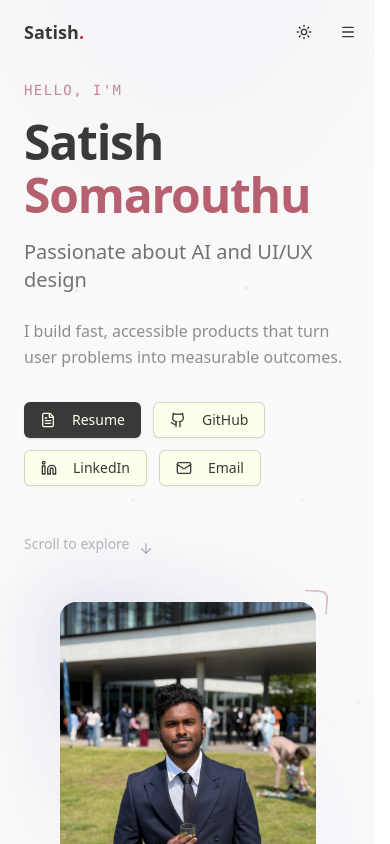
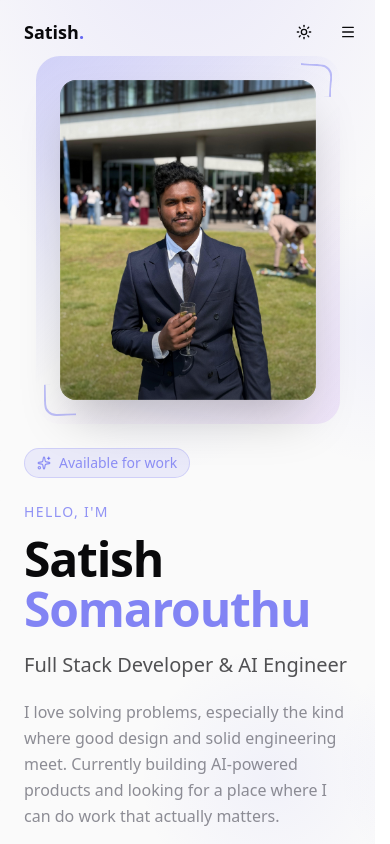
Before and after one commit to satish27072002/portfolio_design1, a Next.js app: page / in a window 390 px wide. Shown: the top 844 px of the page. Built offline with nearby package versions, Linux system fonts and the light colour scheme.

Commit message:
fixed content

```diff
--- a/src/app/globals.css
+++ b/src/app/globals.css
@@ -7,34 +7,35 @@
    ───────────────────────────────────────────── */
 @layer base {
   :root {
-    --background: 63 100% 96%;        /* ~ivory #FCFFEB */
-    --foreground: 120 1% 22%;         /* ~graphite */
+    --background: 0 0% 100%;
+    --foreground: 240 10% 3.9%;
 
-    --card: 63 100% 97%;
-    --card-foreground: 120 1% 22%;
+    --card: 0 0% 100%;
+    --card-foreground: 240 10% 3.9%;
 
-    --popover: 63 100% 97%;
-    --popover-foreground: 120 1% 22%;
+    --popover: 0 0% 100%;
+    --popover-foreground: 240 10% 3.9%;
 
-    --primary: 349 48% 44%;           /* cherry rose #A93F55 */
-    --primary-foreground: 63 100% 96%;
+    --primary: 239 84% 67%;
+    --primary-foreground: 0 0% 100%;
 
-    --secondary: 210 3% 57%;          /* grey olive #8A8E91 */
-    --secondary-foreground: 120 1% 22%;
+    --secondary: 240 4.8% 95.9%;
+    --secondary-foreground: 240 5.9% 10%;
 
-    --muted: 210 5% 90%;
-    --muted-foreground: 210 3% 45%;
+    --muted: 240 4.8% 95.9%;
+    --muted-foreground: 240 3.8% 46.1%;
 
-    --accent: 349 48% 95%;
-    --accent-foreground: 349 48% 35%;
+    --accent: 240 4.8% 95.9%;
+    --accent-foreground: 240 5.9% 10%;
 
-    --destructive: 0 84% 60%;
+    --destructive: 0 84.2% 60.2%;
     --destructive-foreground: 0 0% 98%;
 
-    --border: 210 3% 82%;
-    --input: 210 3% 82%;
-    --ring: 349 48% 44%;
-    --radius: 0.5rem;
+    --border: 240 5.9% 90%;
+    --input: 240 5.9% 90%;
+    --ring: 239 84% 67%;
+
+    --radius: 0.75rem;
 
     --chart-1: 12 76% 61%;
     --chart-2: 173 58% 39%;
@@ -43,37 +44,35 @@
     --chart-5: 27 87% 67%;
   }
 
-  /* ─────────────────────────────────────────────
-     2. CSS VARIABLES — Dark mode
-     ───────────────────────────────────────────── */
+  /* Dark mode */
   .dark {
-    --background: 120 1% 22%;         /* ~graphite #363736 */
-    --foreground: 63 100% 96%;        /* ~ivory */
+    --background: 240 10% 3.9%;
+    --foreground: 0 0% 98%;
 
-    --card: 120 1% 26%;
-    --card-foreground: 63 100% 96%;
+    --card: 240 10% 8%;
+    --card-foreground: 0 0% 98%;
 
-    --popover: 120 1% 22%;
-    --popover-foreground: 63 100% 96%;
+    --popover: 240 10% 8%;
+    --popover-foreground: 0 0% 98%;
 
-    --primary: 349 48% 58%;           /* cherry rose, lightened */
-    --primary-foreground: 120 1% 22%;
+    --primary: 239 84% 67%;
+    --primary-foreground: 0 0% 100%;
 
-    --secondary: 210 3% 35%;
-    --secondary-foreground: 63 100% 96%;
+    --secondary: 240 3.7% 15.9%;
+    --secondary-foreground: 0 0% 98%;
 
-    --muted: 120 1% 30%;
-    --muted-foreground: 210 3% 65%;
+    --muted: 240 3.7% 15.9%;
+    --muted-foreground: 240 5% 64.9%;
 
-    --accent: 349 30% 28%;
-    --accent-foreground: 349 48% 85%;
+    --accent: 240 3.7% 15.9%;
+    --accent-foreground: 0 0% 98%;
 
-    --destructive: 0 62% 50%;
+    --destructive: 0 62.8% 30.6%;
     --destructive-foreground: 0 0% 98%;
 
-    --border: 120 1% 32%;
-    --input: 120 1% 32%;
-    --ring: 349 48% 58%;
+    --border: 240 3.7% 15.9%;
+    --input: 240 3.7% 15.9%;
+    --ring: 239 84% 67%;
 
     --chart-1: 220 70% 50%;
     --chart-2: 160 60% 45%;
--- a/src/app/layout.tsx
+++ b/src/app/layout.tsx
@@ -1,45 +1,60 @@
 import type { Metadata } from "next";
-import localFont from "next/font/local";
-import { Cormorant_Garamond } from "next/font/google";
+import localFonts from "next/font/local";
 import { ThemeProvider } from "next-themes";
 import { Analytics } from "@vercel/analytics/react";
 import "./globals.css";
 
-const geistSans = localFont({
+const geistSans = localFonts({
   src: "./fonts/GeistVF.woff",
   variable: "--font-geist-sans",
   weight: "100 900",
 });
-const geistMono = localFont({
+const geistMono = localFonts({
   src: "./fonts/GeistMonoVF.woff",
   variable: "--font-geist-mono",
   weight: "100 900",
 });
-const cormorantGaramond = Cormorant_Garamond({
-  subsets: ["latin"],
-  weight: ["400", "600"],
-  variable: "--font-cormorant",
-  display: "swap",
-});
 
 export const metadata: Metadata = {
-  title: "Satish Somarouthu — Software Engineer",
+  title: {
+    default: "Satish Somarouthu — Full Stack Developer & AI Engineer",
+    template: "%s | Satish Somarouthu",
+  },
   description:
-    "Personal portfolio of Satish Somarouthu — full-stack engineer building fast, accessible products.",
+    "Full-stack developer specializing in AI integration, React, Node.js, and scalable applications. Building impactful solutions from concept to deployment.",
+  keywords: [
+    "Satish Somarouthu",
+    "full-stack developer",
+    "software engineer",
+    "AI engineer",
+    "React",
+    "Next.js",
+    "TypeScript",
+    "LangGraph",
+    "portfolio",
+  ],
+  authors: [{ name: "Satish Somarouthu" }],
+  creator: "Satish Somarouthu",
   metadataBase: new URL("https://satishsomarouthu.me"),
   openGraph: {
-    title: "Satish Somarouthu — Software Engineer",
+    title: "Satish Somarouthu — Full Stack Developer & AI Engineer",
     description:
-      "Personal portfolio of Satish Somarouthu — full-stack engineer building fast, accessible products.",
+      "Full-stack developer specializing in AI integration, React, Node.js, and scalable applications.",
     url: "https://satishsomarouthu.me",
     siteName: "Satish Somarouthu",
+    locale: "en_US",
     type: "website",
   },
   twitter: {
     card: "summary_large_image",
-    title: "Satish Somarouthu — Software Engineer",
+    title: "Satish Somarouthu — Full Stack Developer & AI Engineer",
     description:
-      "Personal portfolio of Satish Somarouthu — full-stack engineer building fast, accessible products.",
+      "Full-stack developer specializing in AI integration, React, Node.js, and scalable applications.",
+    creator: "@satish27072002",
+  },
+  robots: {
+    index: true,
+    follow: true,
   },
 };
 
@@ -52,7 +67,7 @@ export default function RootLayout({
     <html
       lang="en"
       suppressHydrationWarning
-      className={`${geistSans.variable} ${geistMono.variable} ${cormorantGaramond.variable}`}
+      className={`${geistSans.variable} ${geistMono.variable}`}
     >
       <body className="antialiased">
         <ThemeProvider
--- a/src/components/sections/Hero.tsx
+++ b/src/components/sections/Hero.tsx
@@ -1,7 +1,7 @@
 "use client";
 
 import Image from "next/image";
-import { Github, Linkedin, Mail, FileText, ArrowDown } from "lucide-react";
+import { Github, Linkedin, Mail, FileText, ArrowDown, Sparkles } from "lucide-react";
 import { Button } from "@/components/ui/button";
 import FadeIn from "@/components/motion/FadeIn";
 import { SITE } from "@/lib/constants";
@@ -15,7 +15,7 @@ export default function Hero() {
     offset: ["start start", "end start"],
   });
 
-  const y = useTransform(scrollYProgress, [0, 1], [0, 100]);
+  const y = useTransform(scrollYProgress, [0, 1], [0, 150]);
   const opacity = useTransform(scrollYProgress, [0, 0.5], [1, 0]);
 
   return (
@@ -26,55 +26,79 @@ export default function Hero() {
     >
       {/* Animated background gradient */}
       <motion.div
-        className="absolute inset-0 opacity-30 dark:opacity-20"
+        className="absolute inset-0"
         style={{
           background:
-            "radial-gradient(ellipse 80% 50% at 50% -20%, rgba(120, 119, 198, 0.3), transparent)",
+            "radial-gradient(ellipse 80% 50% at 50% -20%, rgba(99, 102, 241, 0.15), transparent)",
         }}
         animate={{
           background: [
-            "radial-gradient(ellipse 80% 50% at 50% -20%, rgba(120, 119, 198, 0.3), transparent)",
-            "radial-gradient(ellipse 80% 50% at 50% -20%, rgba(167, 139, 250, 0.3), transparent)",
-            "radial-gradient(ellipse 80% 50% at 50% -20%, rgba(120, 119, 198, 0.3), transparent)",
+            "radial-gradient(ellipse 80% 50% at 50% -20%, rgba(99, 102, 241, 0.15), transparent)",
+            "radial-gradient(ellipse 80% 50% at 50% -20%, rgba(168, 85, 247, 0.15), transparent)",
+            "radial-gradient(ellipse 80% 50% at 50% -20%, rgba(99, 102, 241, 0.15), transparent)",
           ],
         }}
         transition={{ duration: 8, repeat: Infinity, ease: "easeInOut" }}
       />
 
-      {/* Floating particles */}
+      {/* Floating orbs */}
       <div className="absolute inset-0 overflow-hidden pointer-events-none">
-        {[...Array(6)].map((_, i) => (
+        {[...Array(4)].map((_, i) => (
           <motion.div
             key={i}
-            className="absolute w-1 h-1 bg-foreground/20 rounded-full"
+            className="absolute w-64 h-64 rounded-full opacity-20"
             style={{
-              left: `${20 + i * 15}%`,
-              top: `${30 + (i % 3) * 20}%`,
+              background: `radial-gradient(circle, rgba(99, 102, 241, 0.3), transparent 70%)`,
+              left: `${10 + i * 25}%`,
+              top: `${20 + (i % 2) * 40}%`,
             }}
             animate={{
+              x: [0, 30, 0],
               y: [0, -20, 0],
-              opacity: [0.2, 0.5, 0.2],
+              scale: [1, 1.1, 1],
             }}
             transition={{
-              duration: 3 + i * 0.5,
+              duration: 6 + i * 2,
               repeat: Infinity,
               ease: "easeInOut",
-              delay: i * 0.3,
+              delay: i * 0.5,
             }}
           />
         ))}
       </div>
 
+      {/* Grid pattern overlay */}
+      <div
+        className="absolute inset-0 opacity-[0.03] pointer-events-none"
+        style={{
+          backgroundImage: `linear-gradient(rgba(0,0,0,0.1) 1px, transparent 1px),
+                           linear-gradient(90deg, rgba(0,0,0,0.1) 1px, transparent 1px)`,
+          backgroundSize: '50px 50px',
+        }}
+      />
+
       <motion.div style={{ y, opacity }} className="relative z-10">
-        <div className="grid lg:grid-cols-2 gap-12 lg:gap-20 items-center">
+        <div className="grid lg:grid-cols-2 gap-12 lg:gap-16 items-center">
           {/* Left: Text content */}
-          <div className="flex flex-col justify-center">
+          <div className="flex flex-col justify-center order-2 lg:order-1">
             <FadeIn delay={0.1}>
-              <motion.p
-                className="text-sm font-mono text-primary/60 tracking-widest uppercase mb-4"
+              <motion.div
+                className="inline-flex items-center gap-2 px-3 py-1 rounded-full bg-primary/10 border border-primary/20 text-primary/70 text-sm mb-6 w-fit"
                 initial={{ opacity: 0, x: -20 }}
                 animate={{ opacity: 1, x: 0 }}
                 transition={{ duration: 0.6, delay: 0.1 }}
+              >
+                <Sparkles className="h-3.5 w-3.5" />
+                <span>Available for work</span>
+              </motion.div>
+            </FadeIn>
+
+            <FadeIn delay={0.15}>
+              <motion.p
+                className="text-sm font-medium text-primary/70 tracking-widest uppercase mb-3"
+                initial={{ opacity: 0, x: -20 }}
+                animate={{ opacity: 1, x: 0 }}
+                transition={{ duration: 0.6, delay: 0.15 }}
               >
                 Hello, I&apos;m
               </motion.p>
@@ -82,7 +106,7 @@ export default function Hero() {
 
             <FadeIn delay={0.2}>
               <motion.h1
-                className="text-5xl sm:text-6xl lg:text-7xl font-bold text-foreground mb-4 leading-[1.1]"
+                className="text-5xl sm:text-6xl lg:text-7xl font-bold text-foreground mb-4 leading-[1.05]"
                 initial={{ opacity: 0, y: 30 }}
                 animate={{ opacity: 1, y: 0 }}
                 transition={{ duration: 0.8, delay: 0.2, type: "spring" }}
@@ -92,35 +116,35 @@ export default function Hero() {
               </motion.h1>
             </FadeIn>
 
-            <FadeIn delay={0.3}>
+            <FadeIn delay={0.25}>
               <motion.p
-                className="text-xl sm:text-2xl text-muted-foreground mb-6 font-light"
+                className="text-xl sm:text-2xl text-foreground/70 mb-5 font-medium"
                 initial={{ opacity: 0, y: 20 }}
                 animate={{ opacity: 1, y: 0 }}
-                transition={{ duration: 0.6, delay: 0.3 }}
+                transition={{ duration: 0.6, delay: 0.25 }}
               >
                 {SITE.role}
               </motion.p>
             </FadeIn>
 
-            <FadeIn delay={0.4}>
+            <FadeIn delay={0.3}>
               <motion.p
                 className="text-base text-muted-foreground/80 max-w-lg mb-8 leading-relaxed"
                 initial={{ opacity: 0, y: 20 }}
                 animate={{ opacity: 1, y: 0 }}
-                transition={{ duration: 0.6, delay: 0.4 }}
+                transition={{ duration: 0.6, delay: 0.3 }}
               >
                 {SITE.pitch}
               </motion.p>
             </FadeIn>
 
             {/* CTA buttons */}
-            <FadeIn delay={0.5}>
+            <FadeIn delay={0.35}>
               <motion.div
                 className="flex flex-wrap gap-3 mb-12"
                 initial={{ opacity: 0, y: 20 }}
                 animate={{ opacity: 1, y: 0 }}
-                transition={{ duration: 0.6, delay: 0.5 }}
+                transition={{ duration: 0.6, delay: 0.35 }}
               >
                 <Button asChild className="bg-foreground text-background hover:bg-foreground/90">
                   <a href={SITE.resumeUrl} target="_blank" rel="noopener noreferrer">
@@ -128,19 +152,19 @@ export default function Hero() {
                     Resume
                   </a>
                 </Button>
-                <Button asChild variant="outline" className="border-foreground/20">
+                <Button asChild variant="outline" className="border-border hover:bg-primary/5">
                   <a href={SITE.github} target="_blank" rel="noopener noreferrer">
                     <Github className="h-4 w-4 mr-2" />
                     GitHub
                   </a>
                 </Button>
-                <Button asChild variant="outline" className="border-foreground/20">
+                <Button asChild variant="outline" className="border-border hover:bg-primary/5">
                   <a href={`https://${SITE.linkedin}`} target="_blank" rel="noopener noreferrer">
                     <Linkedin className="h-4 w-4 mr-2" />
                     LinkedIn
                   </a>
                 </Button>
-                <Button asChild variant="outline" className="border-foreground/20">
+                <Button asChild variant="outline" className="border-border hover:bg-primary/5">
                   <a href={`mailto:${SITE.email}`}>
                     <Mail className="h-4 w-4 mr-2" />
                     Email
@@ -166,30 +190,29 @@ export default function Hero() {
             </motion.div>
           </div>
 
-          {/* Right: Photo with 3D tilt effect */}
-          <FadeIn delay={0.3} className="flex justify-center lg:justify-end">
+          {/* Right: Photo with 3D effect */}
+          <FadeIn delay={0.3} className="flex justify-center lg:justify-end order-1 lg:order-2">
             <motion.div
               className="relative"
-              initial={{ opacity: 0, scale: 0.9 }}
-              animate={{ opacity: 1, scale: 1 }}
-              transition={{ duration: 0.8, delay: 0.3 }}
-              whileHover={{ scale: 1.02 }}
-              style={{ perspective: 1000 }}
+              initial={{ opacity: 0, scale: 0.9, rotate: -2 }}
+              animate={{ opacity: 1, scale: 1, rotate: 0 }}
+              transition={{ duration: 0.8, delay: 0.3, type: "spring" }}
+              whileHover={{ scale: 1.02, rotate: 0 }}
             >
               {/* Glow effect */}
               <motion.div
-                className="absolute -inset-4 rounded-2xl blur-2xl"
+                className="absolute -inset-6 rounded-3xl"
                 style={{
-                  background: "linear-gradient(135deg, rgba(120, 119, 198, 0.4), transparent, rgba(167, 139, 250, 0.2))",
+                  background: "linear-gradient(135deg, rgba(99, 102, 241, 0.4), transparent 50%, rgba(168, 85, 247, 0.2))",
                 }}
                 animate={{
-                  opacity: [0.5, 0.8, 0.5],
+                  opacity: [0.4, 0.7, 0.4],
                 }}
                 transition={{ duration: 4, repeat: Infinity, ease: "easeInOut" }}
               />
 
-              {/* Photo container with 3D effect */}
-              <div className="relative w-64 h-80 sm:w-72 sm:h-96 lg:w-80 lg:h-[500px] rounded-2xl overflow-hidden">
+              {/* Photo container */}
+              <div className="relative w-64 h-80 sm:w-72 sm:h-96 lg:w-80 lg:h-[500px] rounded-2xl overflow-hidden shadow-2xl">
                 <Image
                   src="/photo.jpg"
                   alt={`Photo of ${SITE.name}`}
@@ -199,17 +222,20 @@ export default function Hero() {
                   priority
                 />
                 {/* Overlay gradient */}
-                <div className="absolute inset-0 bg-gradient-to-t from-black/30 via-transparent to-transparent" />
+                <div className="absolute inset-0 bg-gradient-to-t from-black/40 via-transparent to-transparent" />
+
+                {/* Border */}
+                <div className="absolute inset-0 rounded-2xl border border-white/10" />
               </div>
 
               {/* Decorative elements */}
               <motion.div
-                className="absolute -top-3 -right-3 w-6 h-6 border-t-2 border-r-2 border-primary/30 rounded-tr-lg"
+                className="absolute -top-4 -right-4 w-8 h-8 border-t-2 border-r-2 border-primary/40 rounded-tr-lg"
                 animate={{ rotate: [0, 5, 0] }}
                 transition={{ duration: 3, repeat: Infinity }}
               />
               <motion.div
-                className="absolute -bottom-3 -left-3 w-6 h-6 border-b-2 border-l-2 border-primary/30 rounded-bl-lg"
+                className="absolute -bottom-4 -left-4 w-8 h-8 border-b-2 border-l-2 border-primary/40 rounded-bl-lg"
                 animate={{ rotate: [0, -5, 0] }}
                 transition={{ duration: 3, repeat: Infinity, delay: 1.5 }}
               />
--- a/src/components/sections/Projects.tsx
+++ b/src/components/sections/Projects.tsx
@@ -28,7 +28,10 @@ export default function Projects() {
           <p className="text-sm font-mono text-primary/60 tracking-widest uppercase mb-2">
             Projects
           </p>
-          <h2 className="text-4xl font-bold text-foreground mb-8">Things I&apos;ve built</h2>
+          <h2 className="text-4xl font-bold text-foreground mb-3">Things I&apos;ve built</h2>
+          <p className="text-sm text-muted-foreground/60 mb-8">
+            Note: Some live demos may be offline due to resource constraints. Use the Ping Me option to notify me if you&apos;d like to see a demo.
+          </p>
         </Reveal>
 
         <div className="grid grid-cols-1 md:grid-cols-2 gap-6">
--- a/src/content/experience.ts
+++ b/src/content/experience.ts
@@ -10,25 +10,32 @@ export type Experience = {
 
 export const experiences: Experience[] = [
   {
-    company: "Company Name",
-    role: "Software Engineer",
-    start: "Jan 2024",
-    end: "Present",
+    company: "Siemens Energy",
+    role: "Master Thesis Student",
+    start: "Jan 2025",
+    end: "Sept 2025",
     bullets: [
-      "Led development of X feature, resulting in Y outcome",
-      "Improved performance of Z by N%",
-      "Collaborated with cross-functional teams to ship feature on time",
+      "Developed a RAG-driven system for deprecated word replacement in technical documents at Siemens Energy, leveraging Azure OpenAI LLMs and NLP to enhance writing efficiency by 50%",
+      "Researched and proposed an agentic AI architecture to extend the pipeline, investigating multi-agent orchestration frameworks (LangChain, LangGraph) for scalable, autonomous document correction workflows",
     ],
   },
   {
-    company: "Previous Company",
-    role: "Junior Software Engineer",
-    start: "Jun 2022",
-    end: "Dec 2023",
+    company: "Google Developer Student Club — JNTUHCEH",
+    role: "Technical and Management Lead",
+    start: "Oct 2022",
+    end: "Sept 2023",
     bullets: [
-      "Built and maintained A component used by N users",
-      "Reduced bug count by X% through better testing practices",
-      "Mentored 2 interns on React and TypeScript best practices",
+      "Organized 15 flagship events in AI, Blockchain and WEB3, managing resources to meet club goals; led Google Cloud Platform advocacy, guiding more than 300 students through free, structured skill development programs",
+      "Conducted DApps events and cryptocurrency workshops, providing hands-on experience in decentralized applications, enabling students to develop practical blockchain skills and industry knowledge",
+    ],
+  },
+  {
+    company: "AIESEC",
+    role: "UI/UX designer with marketing",
+    start: "Feb 2022",
+    end: "Jan 2023",
+    bullets: [
+      "Worked closely with the marketing team to design the UI/UX for the regional website and creative work like flyer/pamphlet design.",
     ],
   },
 ];
--- a/src/content/projects.ts
+++ b/src/content/projects.ts
@@ -12,35 +12,36 @@ export type Project = {
 
 export const projects: Project[] = [
   {
-    title: "Project One",
-    description: "One-sentence description of what this project does.",
+    title: "Mental Health Coach",
+    description: "Safety-first mental health coaching web app with LangGraph multi-agent orchestration for coaching, therapist discovery, and appointment booking.",
     outcomes: [
-      "Key metric or impact — e.g. reduced load time by 40%",
-      "Business outcome — e.g. 100+ active users in first month",
+      "Built LangGraph multi-agent system with context-aware LLM-based intent classification and tiered crisis detection",
+      "Engineered production-grade observability: structured JSON logging with correlation IDs, LangSmith tracing, and rate limiting",
+      "Added retry logic with exponential backoff and session-based conversation continuity",
     ],
-    stack: ["Next.js", "TypeScript", "PostgreSQL", "Tailwind CSS"],
-    github: "https://github.com/satish27/project-one",
-    live: "https://project-one.vercel.app",
+    stack: ["Next.js", "TypeScript", "Tailwind CSS", "FastAPI", "PostgreSQL", "pgvector", "LangGraph", "Docker", "LangSmith", "Stripe", "Google OAuth"],
+    github: "https://github.com/satish27072002/mh-skills-coach",
+    live: "https://mh-skills-coach.francecentral.cloudapp.azure.com/",
   },
   {
-    title: "Project Two",
-    description: "One-sentence description of what this project does.",
+    title: "Graphwise",
+    description: "Code knowledge graph platform with GraphRAG — processes repositories, models code relationships in Neo4j, and enables natural-language code search and Q&A.",
     outcomes: [
-      "Key metric or impact",
-      "Business outcome",
+      "Implemented a Graph RAG pipeline that models code relationships in Neo4j for natural-language code search and Q&A",
+      "Operationalized deployment on Azure VM with a single HTTPS entry point through Caddy and CI/CD-driven releases via GitHub Actions",
     ],
-    stack: ["React", "Node.js", "MongoDB"],
-    github: "https://github.com/satish27/project-two",
+    stack: ["React", "Vite", "TypeScript", "Tailwind CSS", "FastAPI", "Neo4j", "PostgreSQL", "Redis", "Docker", "Caddy", "GitHub Actions", "Azure"],
+    github: "https://github.com/satish27072002/Graphwise",
+    live: "https://graphwise-satish.norwayeast.cloudapp.azure.com/dashboard",
   },
   {
-    title: "Project Three",
-    description: "One-sentence description of what this project does.",
+    title: "AI Marketing Assistant for Tjamigo",
+    description: "AI-powered lead generation assistant for Tjamigo (Stockholm event platform) that automated Reddit prospect sourcing to support founder outreach and customer acquisition.",
     outcomes: [
-      "Key metric or impact",
-      "Business outcome",
+      "Built an automated pipeline that generated 100+ new Reddit leads to support founder outreach and business growth",
+      "Created a classify-and-rank system for Reddit prospects, reducing manual lead sourcing and improving outreach efficiency",
     ],
-    stack: ["Python", "FastAPI", "Redis"],
-    github: "https://github.com/satish27/project-three",
-    live: "https://project-three.vercel.app",
+    stack: ["React", "Shadcn UI", "FastAPI", "PostgreSQL", "SQLAlchemy", "FAISS", "LangGraph", "Groq API", "Reddit API"],
+    github: "https://github.com/satish27072002/Marketing_Assistant",
   },
 ];
--- a/src/content/resume.ts
+++ b/src/content/resume.ts
@@ -10,15 +10,25 @@ export type Education = {
 
 export const education: Education[] = [
   {
-    institution: "University Name",
-    degree: "Bachelor of Science",
+    institution: "Blekinge Institute of Technology",
+    degree: "Master of Science",
     field: "Computer Science",
-    start: "Aug 2019",
-    end: "May 2023",
-    gpa: "3.8 / 4.0",
+    start: "Jan 2024",
+    end: "Present",
     highlights: [
-      "Dean's List — 4 semesters",
-      "Relevant coursework: Data Structures & Algorithms, Operating Systems, Machine Learning",
+      "Student Ambassador — assisted 38+ incoming students with orientation, housing, and academic guidance",
+      "Secured a 50% tuition scholarship for academic excellence",
+    ],
+  },
+  {
+    institution: "Jawaharlal Nehru Technological University",
+    degree: "Bachelor of Technology",
+    field: "Computer Science",
+    start: "Aug 2020",
+    end: "Nov 2023",
+    highlights: [
+      "Graduated in the Top 1% of the Bachelor of Technology program",
+      "Co-authored a research paper on Smart Contracts",
     ],
   },
 ];
--- a/src/lib/constants.ts
+++ b/src/lib/constants.ts
@@ -1,13 +1,13 @@
 export const SITE = {
   name: "Satish Somarouthu",
-  role: "Passionate about AI and UI/UX design",
+  role: "Full Stack Developer & AI Engineer",
   pitch:
-    "I build fast, accessible products that turn user problems into measurable outcomes.",
+    "I love solving problems, especially the kind where good design and solid engineering meet. Currently building AI-powered products and looking for a place where I can do work that actually matters.",
   email: "satishraj799@gmail.com",
   domain: "https://satishsomarouthu.me",
   github: "https://github.com/satish27072002",
   linkedin: "www.linkedin.com/in/satish-somarouthu-7807361b2",
-  resumeUrl: "/resume.pdf",
+  resumeUrl: "/2025_resume.pdf",
 } as const;
 
 export const NAV_LINKS = [
```
Also changed, not shown: src/components/sections/About.tsx (+19 -15 lines), src/components/sections/Experience.tsx (+4 -14 lines), src/components/sections/Resume.tsx (+68 -125 lines), src/content/skills.ts (+10 -29 lines).
